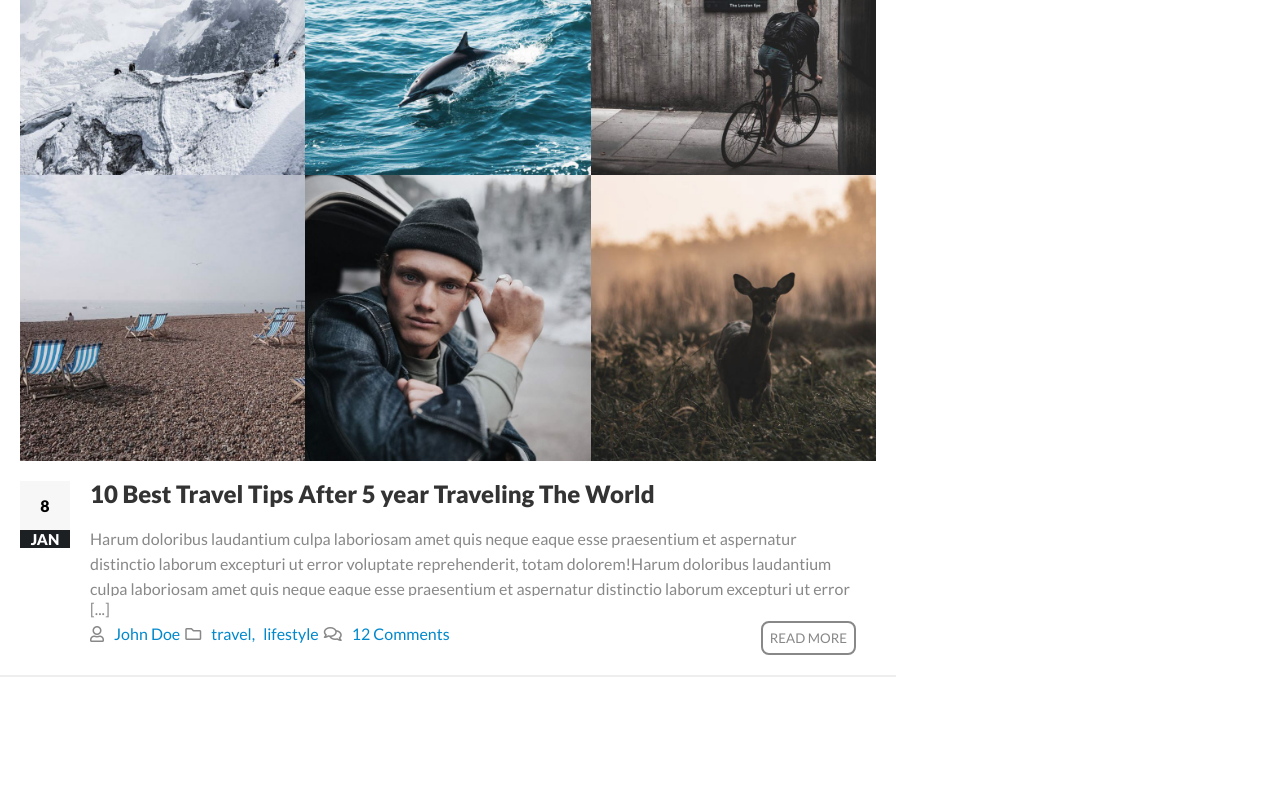
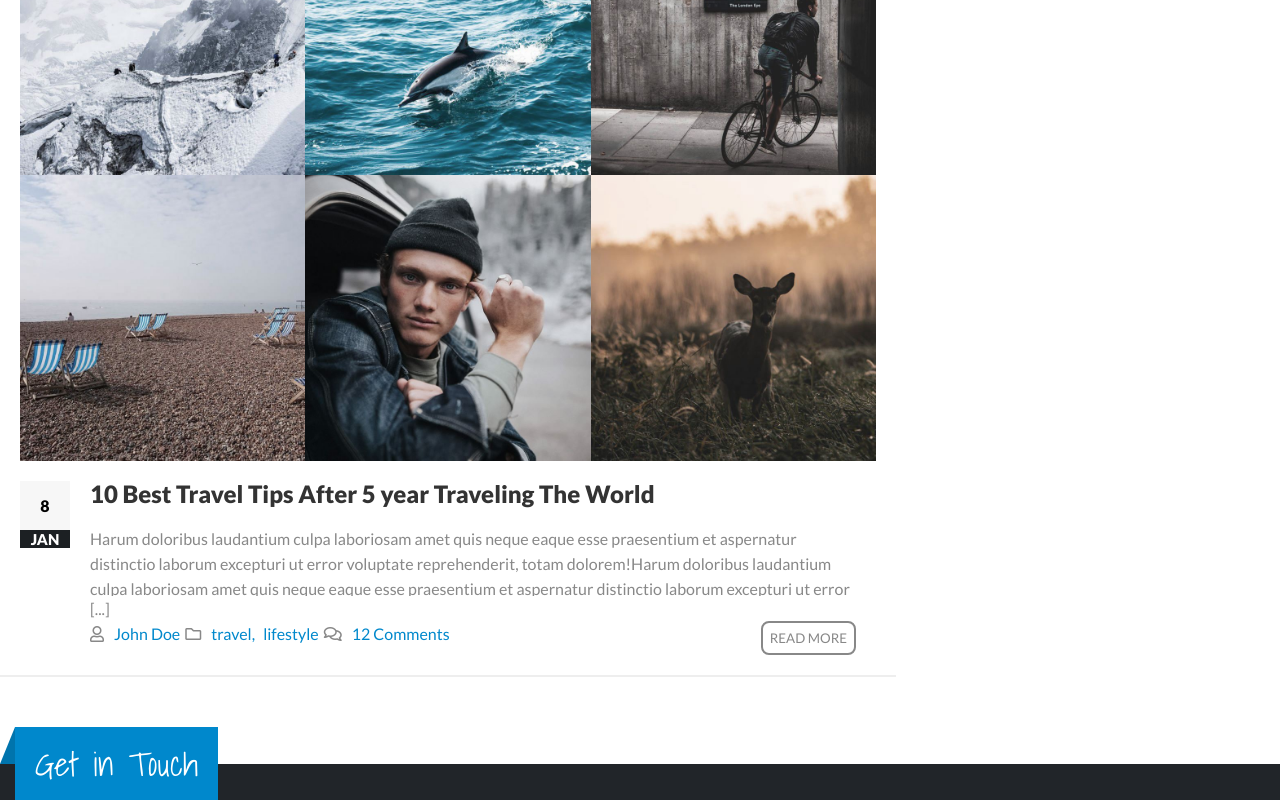
Before and after one commit to LorenzoBuongiorno/proj-html-vuejs, a Vue app: page / in a window 1280 px wide. Shown: the part 4231-5031 px from the top of the page. Before the commit the page ends 4908 px from the top, so only its background shows below. Built offline with nearby package versions, Linux system fonts and the light colour scheme.

Commit message:
footer label

```diff
--- a/src/App.vue
+++ b/src/App.vue
@@ -7,9 +7,7 @@
     <main-box :posts="posts"/>
     </main>
     <footer>
-      <div class="lable"></div>
-      <div class="footer-content"></div>
-      <div class="footer-bottom-bar"></div>
+      <footer-box/>
     </footer>
   </div>
 </template>
@@ -17,12 +15,14 @@
 <script>
 import HeaderBox from './components/HeaderBox.vue'
 import MainBox from './components/MainBox.vue'
+import FooterBox from './components/FooterBox.vue'
 
 export default {
   name: 'App',
   components: {
     HeaderBox,
     MainBox,
+    FooterBox
 
   },
   data () {
@@ -311,7 +311,7 @@ export default {
 
 <style lang="scss">
 @import url('https://use.fontawesome.com/releases/v5.7.1/css/all.css');
-@import url('https://fonts.googleapis.com/css2?family=Lato:wght@300;400;900&display=swap');
+@import url('https://fonts.googleapis.com/css2?family=Lato:wght@300;400;900&family=Shadows+Into+Light&display=swap');
 @import 'style/main.scss';
 
 </style>
--- /dev/null
+++ b/src/components/FooterBox.vue
@@ -0,0 +1,49 @@
+<template>
+    <div class="main-footer">
+        <div class="label flex-just-center">
+            <div class="row">
+                <span class="angle"></span>
+                <span class="get-in-touch">Get in Touch</span>
+            </div>
+        </div>
+            <div class="footer-content"></div>
+            <div class="footer-bottom-bar"></div>
+    </div>
+</template>
+
+<script>
+export default {
+
+}
+</script>
+
+<style lang="scss">
+@import '@/style/variables.scss';
+
+
+    .label{
+        margin-top: 50px;
+          background-color: #212529;
+          background: linear-gradient(0deg,  rgba(33,37,41,1) 50%, rgba(255,255,255,1) 50%);
+          width: 100%;
+          .angle{
+              width: 0;
+              height: 0;
+              border-left: 15px solid transparent;
+              border-right: 0px solid transparent;
+              border-bottom: 37px solid #0074ad;
+          }
+        .get-in-touch{
+            font-family: 'Shadows Into Light', cursive;
+            color: #fff;
+            font-size: 33px;
+            padding: 10px 20px;
+            background-color: $main-blue-color;
+            display: inline-block;
+        }
+    }
+    .footer-content{
+        background-color: #212529;
+    }
+
+</style>
```
